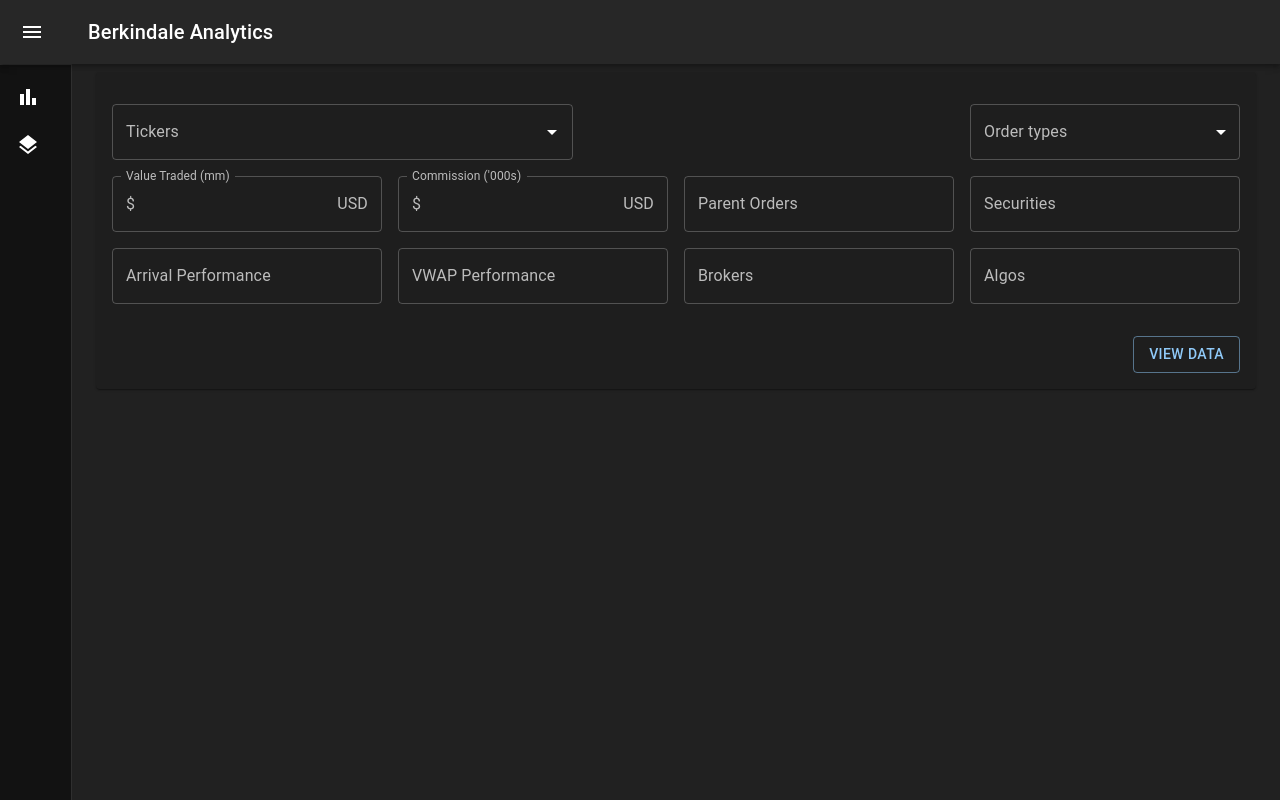
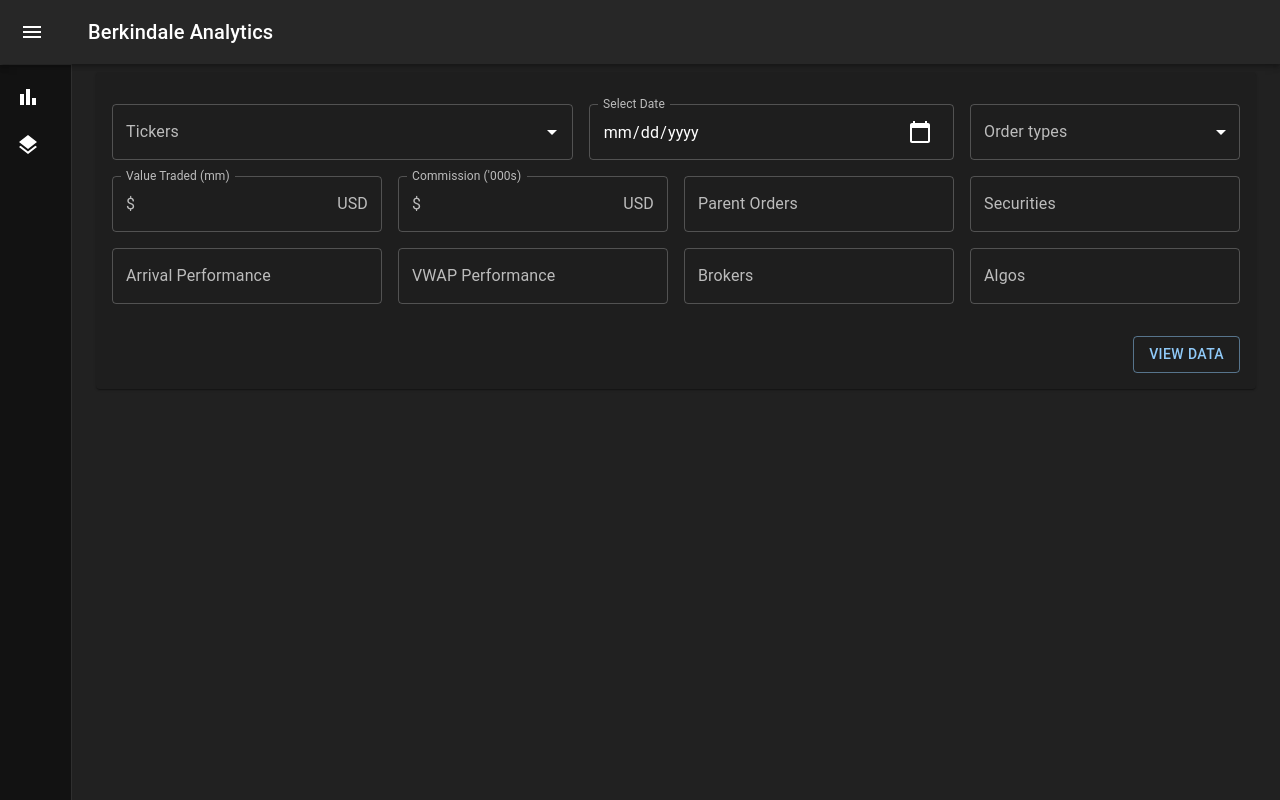
Before and after one commit to Deekshareddy2409/Berkindale-Analytics, a React (Create React App) app: page / in a window 1280 px wide. Built offline with nearby package versions, Linux system fonts and the light colour scheme.

Commit message:
Added Dateinput

```diff
--- a/package.json
+++ b/package.json
@@ -1,4 +1,5 @@
 {
+  "homepage": "https://deekshareddy2409.github.io/Berkindale-Analytics",
   "name": "berkindale-analytics",
   "version": "0.1.0",
   "private": true,
@@ -10,6 +11,7 @@
     "@testing-library/jest-dom": "^5.17.0",
     "@testing-library/react": "^13.4.0",
     "@testing-library/user-event": "^13.5.0",
+    "gh-pages": "^6.1.1",
     "lightweight-charts": "^4.1.6",
     "react": "^18.3.1",
     "react-dom": "^18.3.1",
@@ -20,7 +22,9 @@
     "start": "react-scripts start",
     "build": "react-scripts build",
     "test": "react-scripts test",
-    "eject": "react-scripts eject"
+    "eject": "react-scripts eject",
+    "predeploy": "npm run build",
+    "deploy": "gh-pages -d build"
   },
   "eslintConfig": {
     "extends": [
--- /dev/null
+++ b/src/components/CustomDatePicker.css
@@ -0,0 +1,3 @@
+.custom-date-picker input[type="date"]::-webkit-calendar-picker-indicator {
+    display: none;
+  }
--- /dev/null
+++ b/src/components/CustomDatePicker.js
@@ -0,0 +1,43 @@
+import React, { useRef } from 'react';
+import { TextField, InputAdornment, IconButton } from '@mui/material';
+import CalendarTodayIcon from '@mui/icons-material/CalendarToday';
+import './CustomDatePicker.css';
+
+const CustomDatePicker = ({ label, value, onChange, error, helperText }) => {
+  const dateInputRef = useRef(null);
+
+  const handleIconClick = () => {
+    if (dateInputRef.current) {
+      dateInputRef.current.showPicker();
+    }
+  };
+
+  return (
+    <TextField
+      className="custom-date-picker"
+      label={label}
+      type="date"
+      value={value}
+      onChange={onChange}
+      variant="outlined"
+      fullWidth
+      error={error}
+      helperText={helperText}
+      InputLabelProps={{
+        shrink: true,
+      }}
+      inputRef={dateInputRef}
+      InputProps={{
+        endAdornment: (
+          <InputAdornment position="end">
+            <IconButton onClick={handleIconClick}>
+              <CalendarTodayIcon style={{ color: 'white' }} />
+            </IconButton>
+          </InputAdornment>
+        ),
+      }}
+    />
+  );
+};
+
+export default CustomDatePicker;
--- a/src/pages/menuItems.js
+++ b/src/pages/menuItems.js
@@ -3,14 +3,10 @@ import ListItemButton from '@mui/material/ListItemButton';
 import ListItemIcon from '@mui/material/ListItemIcon';
 import ListItemText from '@mui/material/ListItemText';
 import Collapse from '@mui/material/Collapse';
-import DashboardIcon from '@mui/icons-material/Dashboard';
-import ShoppingCartIcon from '@mui/icons-material/ShoppingCart';
-import PeopleIcon from '@mui/icons-material/People';
 import BarChartIcon from '@mui/icons-material/BarChart';
 import LayersIcon from '@mui/icons-material/Layers';
 import ExpandLess from '@mui/icons-material/ExpandLess';
 import ExpandMore from '@mui/icons-material/ExpandMore';
-import AssignmentIcon from '@mui/icons-material/Assignment';
 
 export const mainListItems = (drawerOpen) => (
   <React.Fragment>
--- a/src/pages/reports.js
+++ b/src/pages/reports.js
@@ -2,7 +2,8 @@ import React, { useEffect, useState } from 'react';
 import { Box, Paper, Grid, TextField, Button, InputAdornment, FormControl, Select, MenuItem, InputLabel } from '@mui/material';
 import ComboBoxWithChips from '../components/ComboBoxWithChips';
 import Chart from '../components/Chart';
-
+import CustomDatePicker
+ from '../components/CustomDatePicker';
 export default function Reports({tickers}) {
     console.log('in in report',tickers)
   const [selectedTicker, setSelectedTicker] = useState([]);
@@ -76,7 +77,7 @@ export default function Reports({tickers}) {
   const handleSubmit = () => {
     const newErrors = {};
     if (selectedTicker.length === 0) newErrors.selectedTicker = true;
-    // if (!selectedDate) newErrors.selectedDate = true;
+    if (!selectedDate) newErrors.selectedDate = true;
     if (!orderTypes) newErrors.orderTypes = true;
     if (!valueTraded) newErrors.valueTraded = true;
     if (!commission) newErrors.commission = true;
@@ -102,7 +103,6 @@ export default function Reports({tickers}) {
     <Box p={3}>
       <Paper>
         <Grid container spacing={2} p={2}>
-          {/* Ticker(s) */}
           <Grid item xs={12} sm={5}>
             <ComboBoxWithChips
               value={selectedTicker}
@@ -113,26 +113,16 @@ export default function Reports({tickers}) {
             />
 
           </Grid>
-          {/* Date */}
           <Grid item xs={12} sm={4}>
-            {/* <CustomDatePicker
+          <CustomDatePicker
+              label="Select Date"
               value={selectedDate}
-              onChange={(date) => handleFieldChange('selectedDate', date)}
+              onChange={(e) => handleFieldChange('selectedDate', e.target.value)}
               error={!!errors.selectedDate}
               helperText={errors.selectedDate ? 'Required' : ''}
-            /> */}
+            />
           </Grid>
-          {/* Order Types */}
           <Grid item xs={12} sm={3}>
-            {/* <TextField
-              label="Order types"
-              variant="outlined"
-              fullWidth
-              value={orderTypes}
-              onChange={(e) => handleFieldChange('orderTypes', e.target.value)}
-              error={!!errors.orderTypes}
-              helperText={errors.orderTypes ? 'Required' : ''}
-            /> */}
              <FormControl variant="outlined" fullWidth error={!!errors.orderTypes}>
               <InputLabel>Order types</InputLabel>
               <Select
@@ -147,7 +137,6 @@ export default function Reports({tickers}) {
             </FormControl>
           </Grid>
 
-          {/* Value Traded */}
           <Grid item xs={12} sm={6} md={3}>
             <TextField
               label="Value Traded (mm)"
@@ -164,7 +153,6 @@ export default function Reports({tickers}) {
               }}
             />
           </Grid>
-          {/* Commission */}
           <Grid item xs={12} sm={6} md={3}>
             <TextField
               label="Commission ('000s)"
@@ -181,7 +169,6 @@ export default function Reports({tickers}) {
               }}
             />
           </Grid>
-          {/* Parent Orders */}
           <Grid item xs={12} sm={6} md={3}>
             <TextField
               label="Parent Orders"
@@ -194,7 +181,6 @@ export default function Reports({tickers}) {
               helperText={errors.parentOrders ? 'Required' : ''}
             />
           </Grid>
-          {/* Securities */}
           <Grid item xs={12} sm={6} md={3}>
             <TextField
               label="Securities"
@@ -208,7 +194,6 @@ export default function Reports({tickers}) {
             />
           </Grid>
 
-          {/* Arrival Performance */}
           <Grid item xs={12} sm={6} md={3}>
             <TextField
               label="Arrival Performance"
@@ -221,7 +206,6 @@ export default function Reports({tickers}) {
               helperText={errors.arrivalPerformance ? 'Required' : ''}
             />
           </Grid>
-          {/* VWAP Performance */}
           <Grid item xs={12} sm={6} md={3}>
             <TextField
               label="VWAP Performance"
@@ -234,7 +218,6 @@ export default function Reports({tickers}) {
               helperText={errors.vwapPerformance ? 'Required' : ''}
             />
           </Grid>
-             {/* Brokers */}
              <Grid item xs={12} sm={6} md={3}>
             <TextField
               label="Brokers"
@@ -247,7 +230,6 @@ export default function Reports({tickers}) {
               helperText={errors.brokers ? 'Required' : ''}
             />
           </Grid>
-          {/* Algos */}
           <Grid item xs={12} sm={6} md={3}>
             <TextField
               label="Algos"
@@ -275,7 +257,6 @@ export default function Reports({tickers}) {
 
 {showChart && (
     <Grid container spacing={2} p={2}>
-          {/* Ticker(s) */}
           <Grid item xs={12} sm={6}>
           <Chart data={chartData} title="PricePath"/>
 
```
Also changed, not shown: src/components/d.js (deleted, +0 -22 lines), 1 other file (tests, documents, lock files or other folders).
